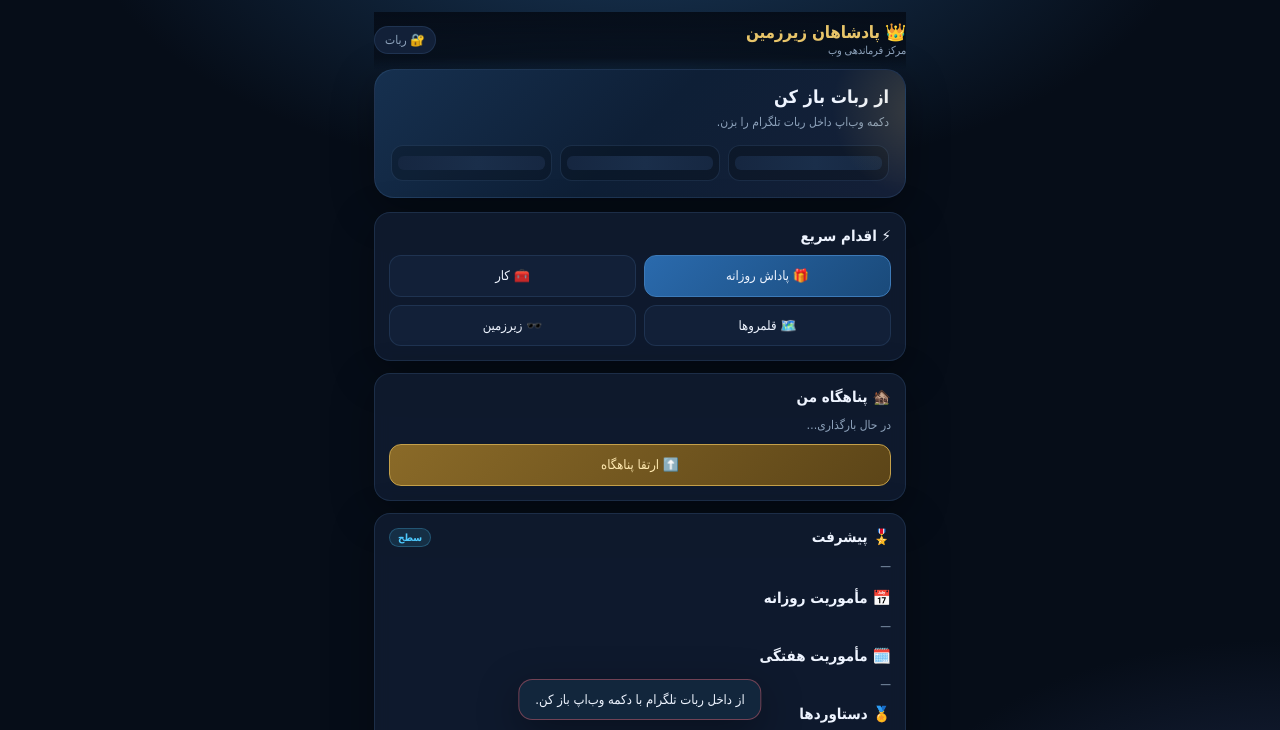
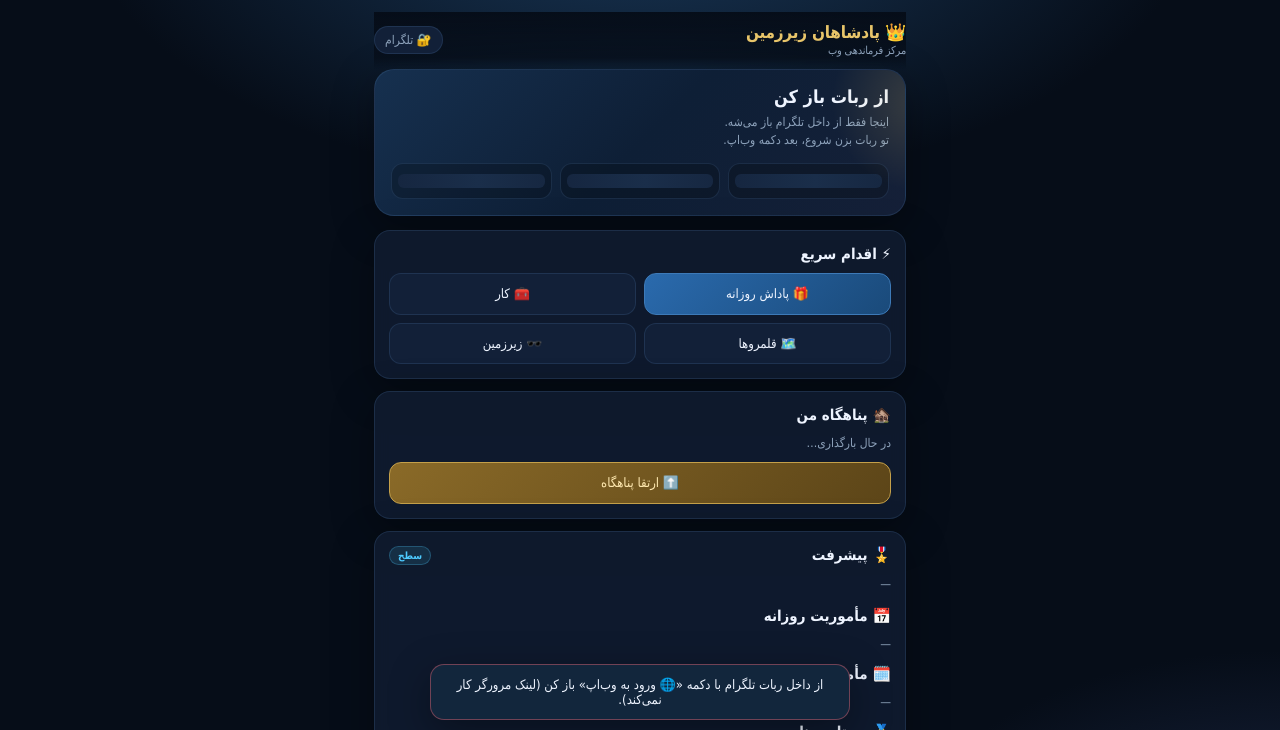
Before and after one commit to miogptstudio1/Padeshahan_zirzamin, a plain HTML site: page web/index.html in a window 1280 px wide. Both pictures are taken after a click on the button "🎁 پاداش روزانه". Shown: the top 730 px of the page. Drawn offline with Linux system fonts and the light colour scheme.

Commit message:
Add files via upload

```diff
--- a/web/index.html
+++ b/web/index.html
@@ -411,7 +411,34 @@ body{
     try { tgApp.ready(); tgApp.expand(); } catch(e){}
     try { tgApp.setHeaderColor('#060d18'); tgApp.setBackgroundColor('#060d18'); } catch(e){}
   }
-  const initData = (tgApp && tgApp.initData) || '';
+
+  function readInitData(){
+    // 1) Official Mini App API
+    let data = (tgApp && tgApp.initData) ? String(tgApp.initData) : '';
+    // 2) Telegram sometimes puts it on the URL when opening the web app
+    if (!data) {
+      try {
+        const u = new URL(location.href);
+        data = u.searchParams.get('tgWebAppData')
+          || u.searchParams.get('TelegramWebviewProxy')
+          || '';
+        if (!data && location.hash) {
+          const hp = new URLSearchParams(location.hash.replace(/^#/, ''));
+          data = hp.get('tgWebAppData') || data;
+        }
+      } catch(e){}
+    }
+    // 3) short-lived cache from a previous successful open in this tab
+    if (!data) {
+      try { data = sessionStorage.getItem('tg_init_data') || ''; } catch(e){}
+    }
+    if (data) {
+      try { sessionStorage.setItem('tg_init_data', data); } catch(e){}
+    }
+    return data;
+  }
+
+  let initData = readInitData();
   let me = null, cities = [], busy = false;
   let currentTab = 'home';
   let chatMode = 'global'; // global | guild
@@ -474,7 +501,8 @@ body{
   });
 
   async function api(path, method='GET', body=null){
-    if (!initData) throw new Error('از داخل ربات تلگرام با دکمه وب‌اپ باز کن.');
+    if (!initData) initData = readInitData();
+    if (!initData) throw new Error('از داخل ربات تلگرام با دکمه «🌐 ورود به وب‌اپ» باز کن (لینک مرورگر کار نمی‌کند).');
     const res = await fetch(path, {
       method,
       headers: {
@@ -509,6 +537,14 @@ body{
         throw new Error('membership_gate');
       }
       if (typeof detail === 'string') throw new Error(detail);
+      if (Array.isArray(detail)) {
+        const msgs = detail.map(function(e){
+          if (typeof e === 'string') return e;
+          if (e && e.msg) return e.msg;
+          return JSON.stringify(e);
+        }).filter(Boolean);
+        throw new Error(msgs.join(' · ') || ('خطا ('+res.status+')'));
+      }
       if (detail && typeof detail === 'object' && detail.message) throw new Error(String(detail.message));
       throw new Error('خطا (' + res.status + ')');
     }
@@ -556,7 +592,7 @@ body{
       const hs = document.getElementById('heroSub');
       const hst = document.getElementById('heroStats');
       if (ht) ht.textContent = m.display_name || m.username || 'فرمانروا';
-      if (hs) hs.textContent = 'پادشاهان زیرزمین · فرماندهی آنلاین';
+      if (hs) hs.textContent = 'داشبورد بازی';
       if (hst) hst.innerHTML = [
         ['💰', fa(m.coins), 'سکه'],
         ['⚔️', fa(m.soldiers), 'سرباز'],
@@ -711,7 +747,7 @@ body{
         invEl.innerHTML = inv.map(it=>`<div class="list-row"><div><b>${it.equipped?'⚔️ ':''}${esc(it.name||it.key)}</b>
           <div class="muted">حمله +${fa(it.attack||0)} · دفاع +${fa(it.defense||0)}</div></div>
           <button class="btn" style="padding:6px 10px" ${it.equipped?'disabled':''} data-equip="${esc(it.id||it.key)}">${it.equipped?'مجهز':'تجهیز'}</button></div>`).join('');
-        invEl.querySelectorAll('[data-equip]').forEach(b=>b.addEventListener('click',()=>act('/api/empire/equipment/equip','POST',{item_id:b.dataset.equip},'تجهیز…')));
+        invEl.querySelectorAll('[data-equip]').forEach(b=>b.addEventListener('click',()=>act('/api/empire/equipment/equip','POST',{item_key:b.dataset.equip,item_id:b.dataset.equip},'تجهیز…')));
       }
       const shop = data.shop||[];
       const shopEl = document.getElementById('equipmentShop');
@@ -907,7 +943,10 @@ body{
   document.getElementById('activateShield').addEventListener('click',()=>{
     if(confirm('۵٬۰۰۰ سکه برای سپر؟')) act('/api/empire/alliance/shield','POST',null,'سپر…');
   });
-  document.getElementById('openEquipmentBox').addEventListener('click',()=>act('/api/empire/equipment/box','POST',null,'صندوق…'));
+  document.getElementById('openEquipmentBox').addEventListener('click',()=>{
+    const rid = 'box_'+Date.now()+'_'+Math.random().toString(36).slice(2,10);
+    act('/api/empire/equipment/box','POST',{request_id:rid},'صندوق…');
+  });
   document.getElementById('refreshEquipment').addEventListener('click',()=>loadEquipment());
   document.getElementById('searchAlliances').addEventListener('click', async ()=>{
     try {
@@ -1041,14 +1080,23 @@ body{
   if (initData) {
     refresh().catch(()=>{});
   } else {
+    // Retry once — telegram-web-app.js sometimes injects initData a tick later
+    setTimeout(function(){
+      initData = readInitData();
+      if (initData) {
+        refresh().catch(function(){});
+        return;
+      }
       const nav = document.getElementById('navAdmin');
       if (nav) nav.style.display = 'none';
       const pill = document.getElementById('connPill');
       const title = document.getElementById('heroTitle');
       const sub = document.getElementById('heroSub');
-    if (pill) pill.textContent = '🔐 ربات';
+      if (pill) pill.textContent = '🔐 تلگرام';
       if (title) title.textContent = 'از ربات باز کن';
-    if (sub) sub.textContent = 'دکمه وب‌اپ داخل ربات تلگرام را بزن.';
+      if (sub) sub.innerHTML = 'اینجا فقط از داخل تلگرام باز می‌شه.<br>تو ربات بزن شروع، بعد دکمه وب‌اپ.';
+      toast('وب‌اپ را از دکمه داخل ربات باز کن', 'lose');
+    }, 400);
   }
 })();
 </script>
```
Lines whose indentation alone changed are shown as unchanged.
